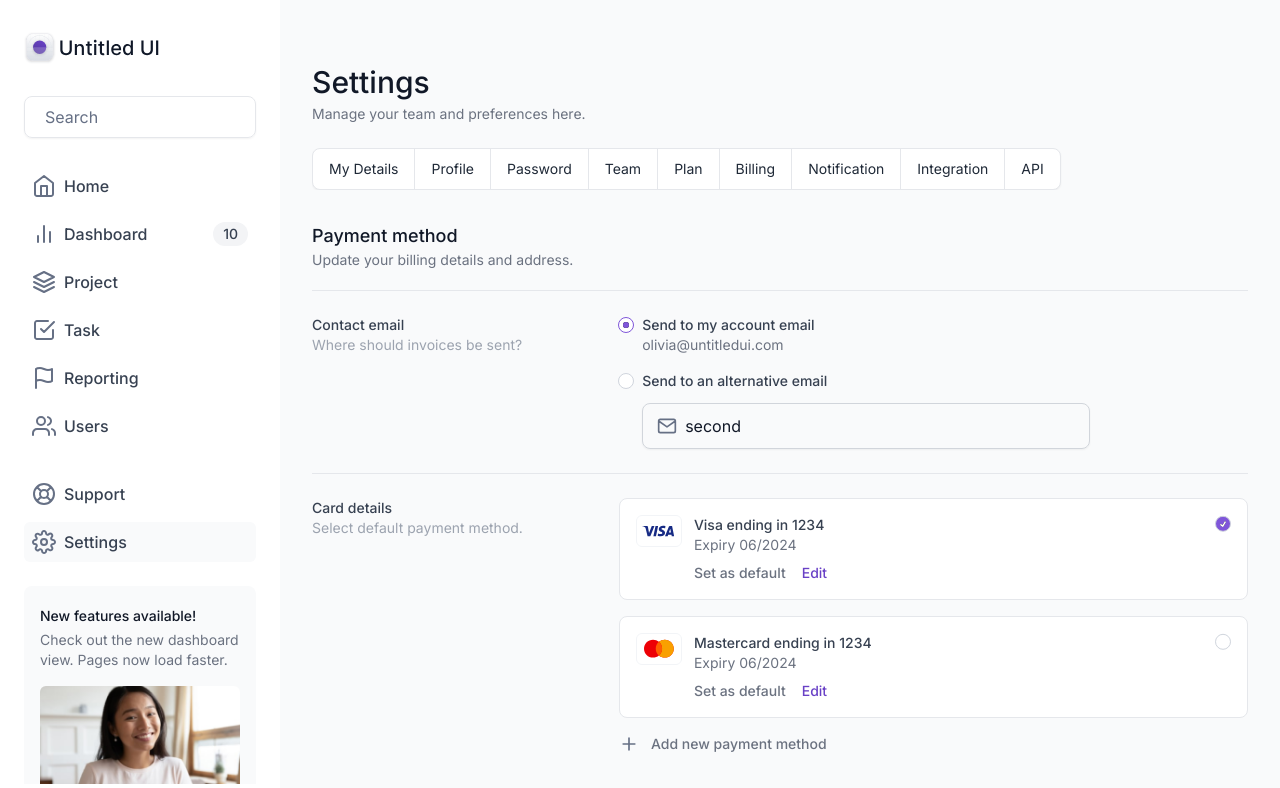
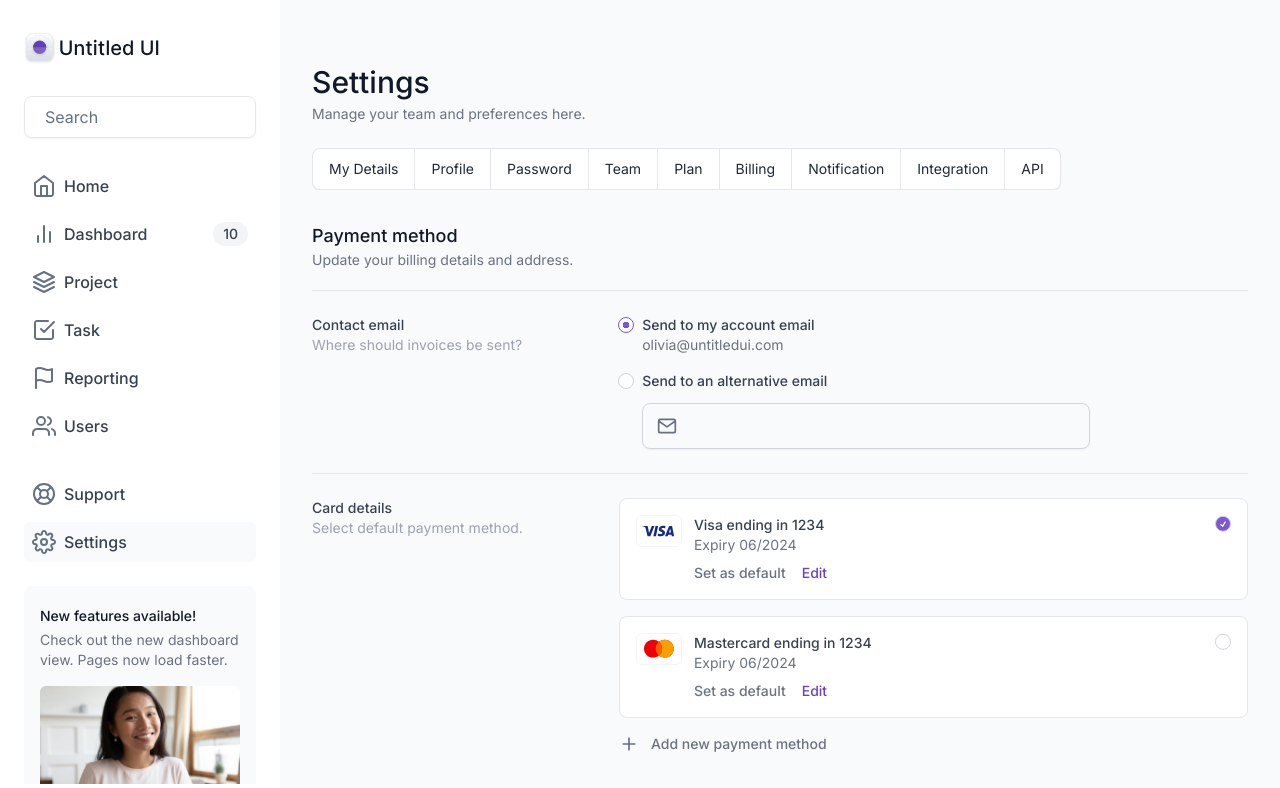
Before and after one commit to ayotunde-codes/vencru-test, a Next.js app: page /settings/billing in a window 1280 px wide. Shown: the top 788 px of the page. Built offline with nearby package versions, Linux system fonts and the light colour scheme.

Commit message:
chore: input

```diff
--- a/app/settings/billing/page.tsx
+++ b/app/settings/billing/page.tsx
@@ -85,7 +85,6 @@ const page = () => {
                   </div>
                   <input
                     type="text"
-                    value="second"
                     className="flex-grow ml-2 text-base text-gray-900 bg-transparent outline-none focus:bg-transparent"
                   />
                 </div>
```
